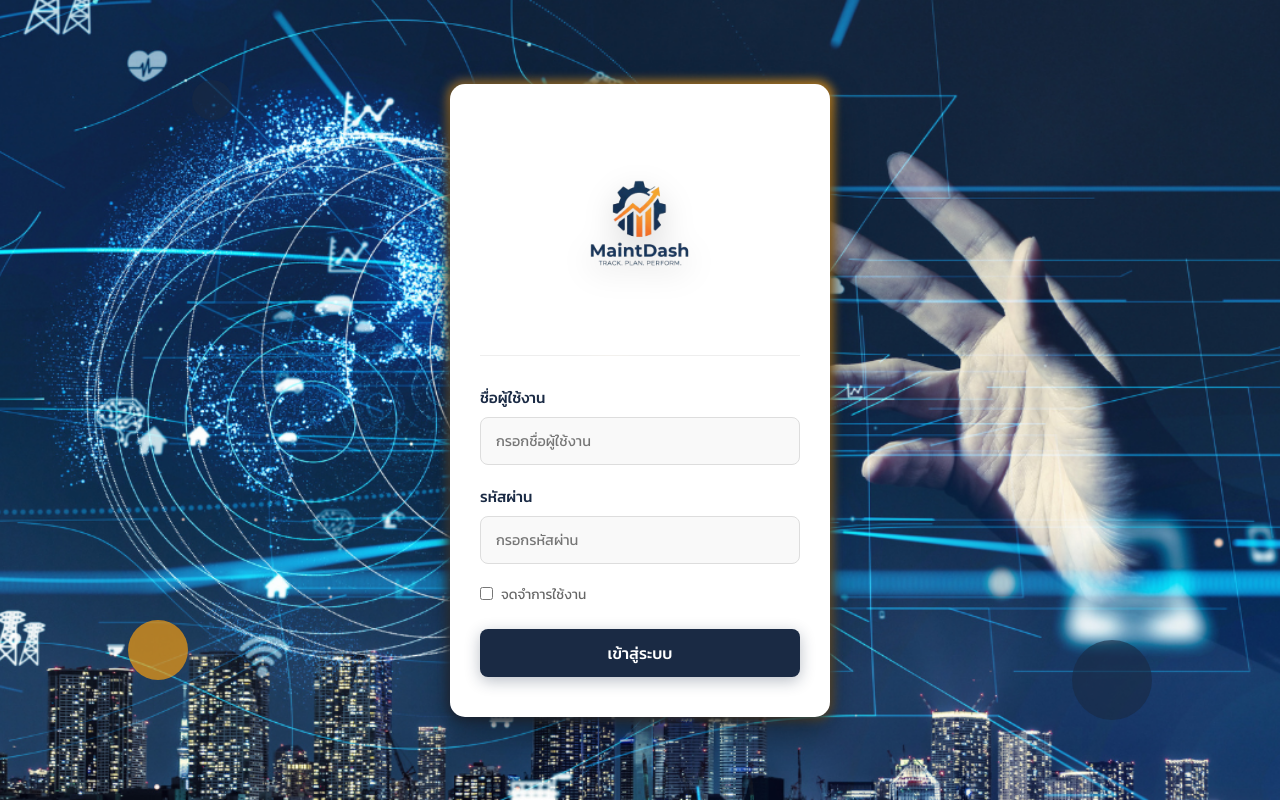
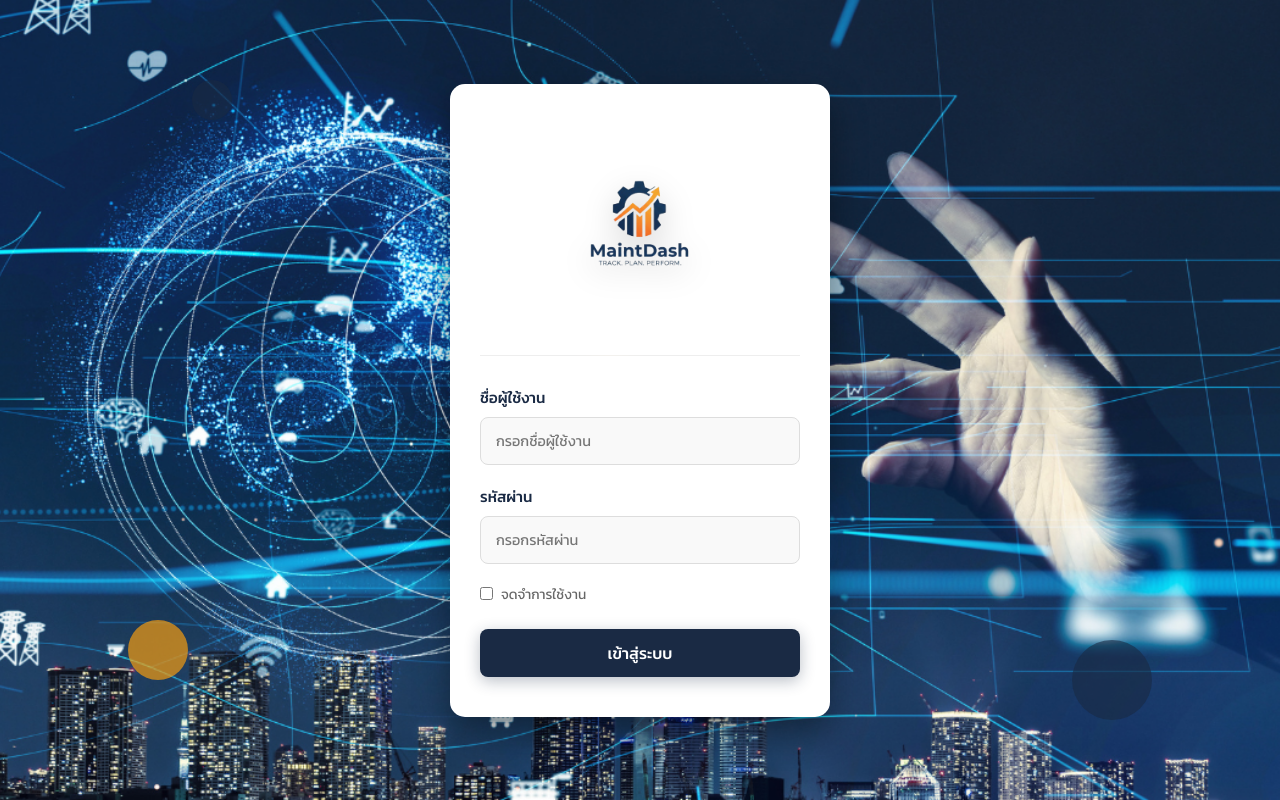
Before and after one commit to Sawangworachart/gmesh, a PHP site: page /login.php in a window 1280 px wide. Run offline with PHP 8.4, Linux system fonts and the light colour scheme; some libraries are stand-ins or nearby versions.

```diff
--- a/login.php
+++ b/login.php
@@ -203,20 +203,7 @@ if ($_SERVER["REQUEST_METHOD"] == "POST") {
         }
 
         /* --- ลบส่วนนี้ออกเพื่อปิดแสงสีเหลืองรอบกล่อง --- */
-        .login-card-wrapper::before {
-            content: '';
-            position: absolute;
-            inset: -4px;
-            /* ความหนาของกรอบ */
-            background: linear-gradient(45deg, #f39c12, #1a2a44, #f39c12, #2c3e50);
-            background-size: 400% 400%;
-            z-index: -1;
-            border-radius: 18px;
-            /* ใหญ่กว่า inner เล็กน้อย */
-            filter: blur(5px);
-            /* ทำให้แสงฟุ้ง */
-            animation: gradientMove 5s ease infinite alternate;
-        }
+
 
         /* --- ปรับปรุง Login Card (กรอบเคลื่อนไหว) --- */
         .login-card-wrapper {
```
